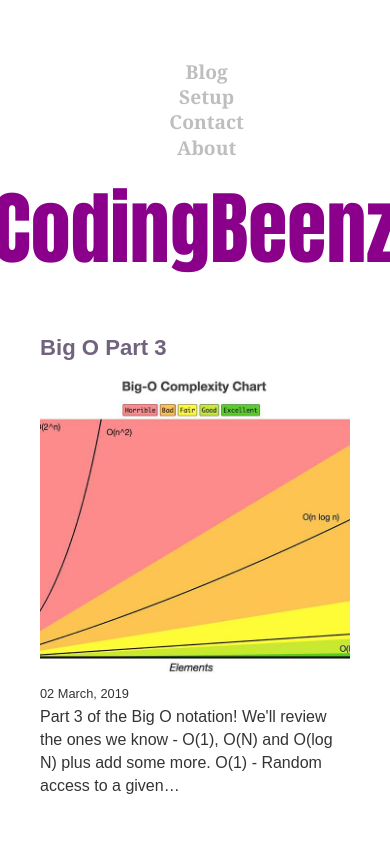
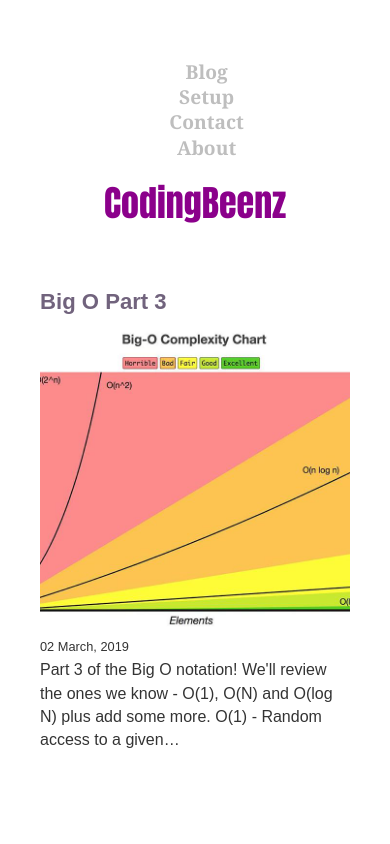
Before and after one commit to BeenzSyed/CodingBeenzWebsite, a Gatsby site: page /blog in a window 390 px wide. Shown: the top 844 px of the page. Built offline with nearby package versions, Linux system fonts and the light colour scheme; Gatsby itself is replaced by a stand-in of ours.

Commit message:
Change header em for mobile

```diff
--- a/src/components/layout.css
+++ b/src/components/layout.css
@@ -707,7 +707,7 @@ pre tt:after {
 .header a {
   color: #8b008b;
   font-family: "VT323", Impact;
-  font-size: 80px;
+  font-size: 2em;
 }
 
 .header a:hover {
@@ -724,10 +724,7 @@ pre tt:after {
 
 .blog-posts h3 a {
   font-family: "Montserrat", sans-serif;
-  /* font-weight: 900; */
   text-rendering: optimizeLegibility;
-  /* font-size: 2rem; */
-  /* line-height: 1.1; */
   color: var(--light-purple);
 }
 
@@ -741,6 +738,12 @@ pre tt:after {
 }
 
 @media only screen and (max-width: 600px) {
+  .header a {
+    color: #8b008b;
+    font-family: "VT323", Impact;
+    font-size: 1em;
+  }
+
   .menu ul {
     display: flex;
     list-style: none;
```
